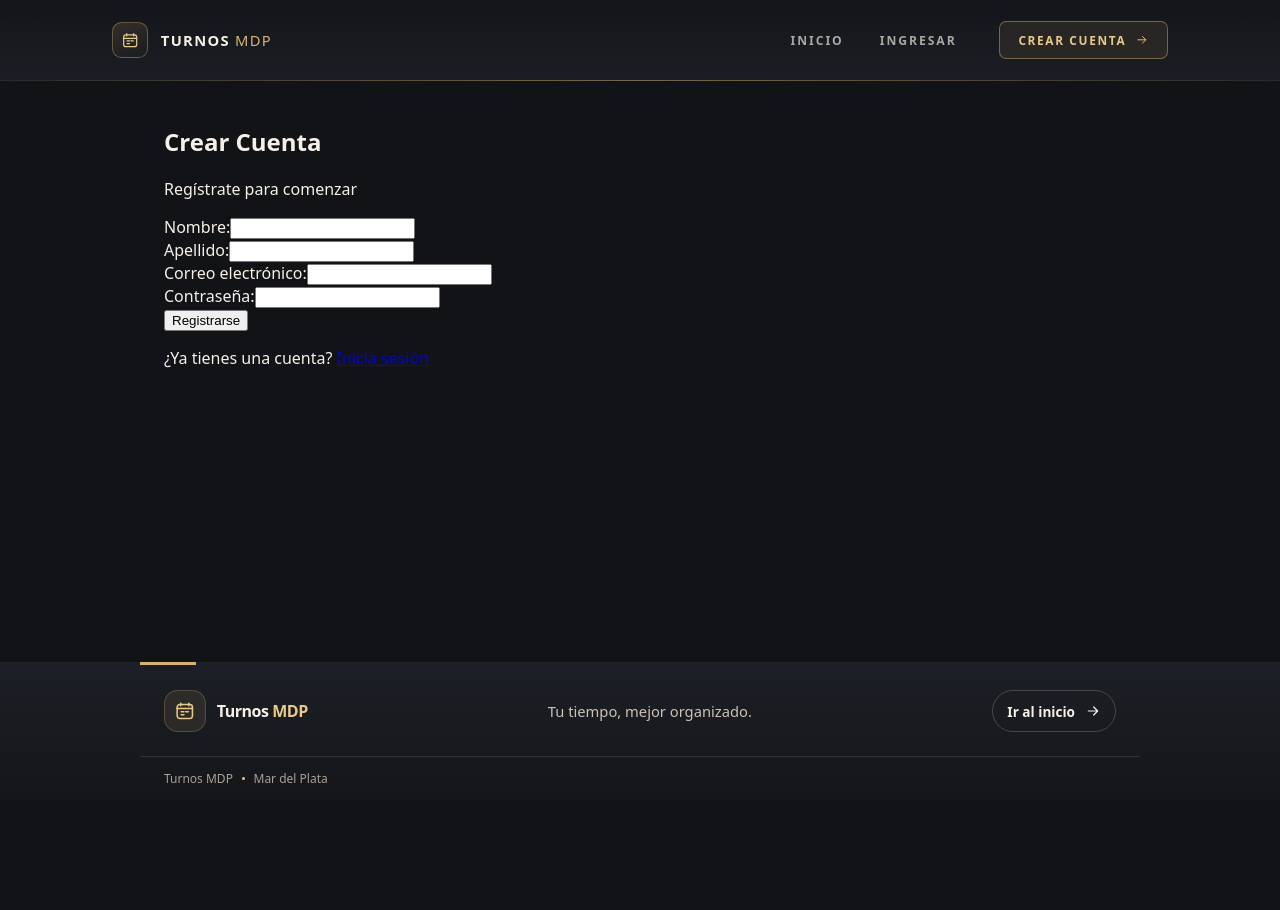
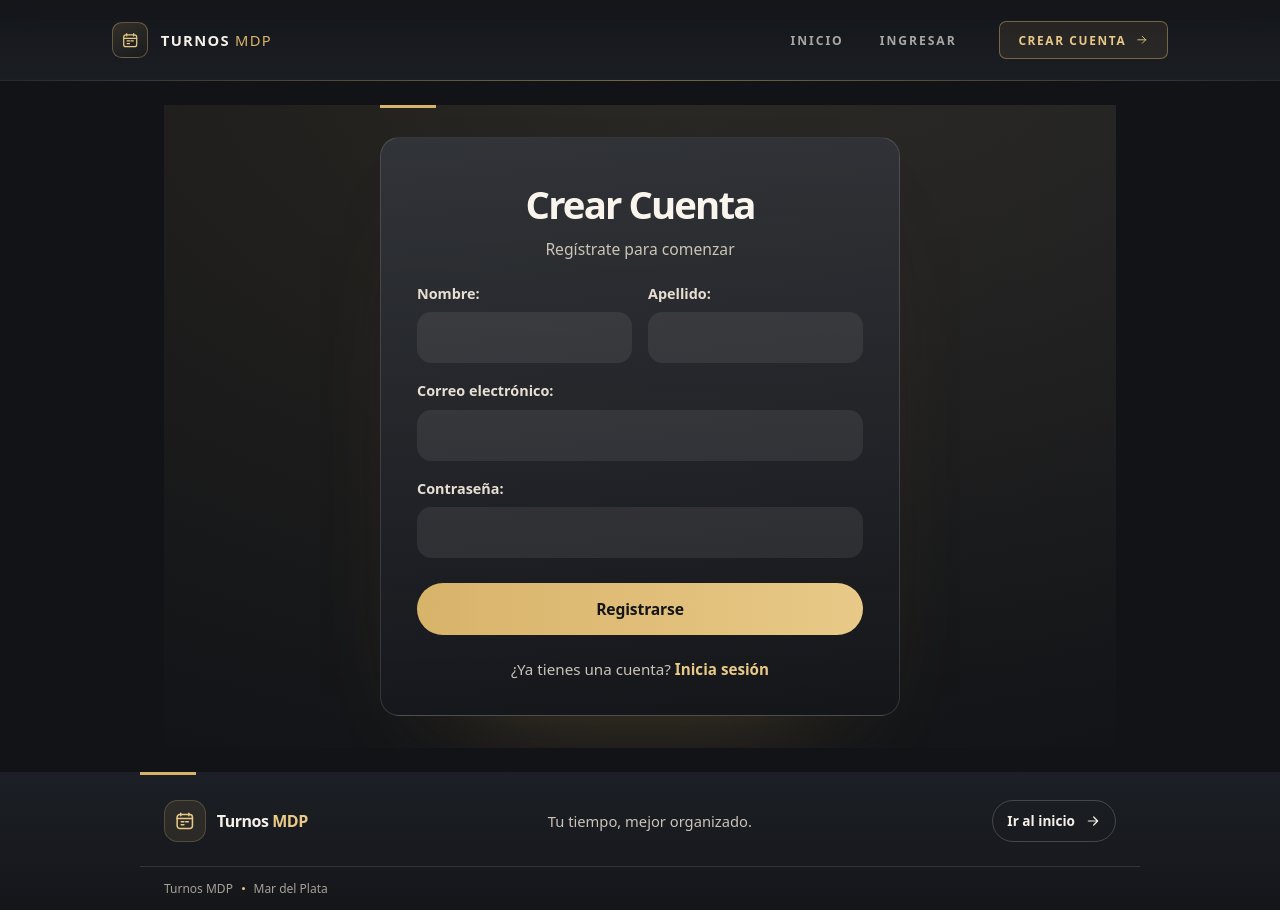
Before and after one commit to LuccaCoppola45/Front-TPfinalTurnos, an Angular app in the folder TpFinal-Front/: page /registro in a window 1280 px wide. Before the commit the page ends 800 px from the top, so only its background shows below. Built offline with nearby package versions, Linux system fonts and the light colour scheme.

Commit message:
css del formulario

```diff
--- a/TpFinal-Front/src/app/pages/registro/registro.css
+++ b/TpFinal-Front/src/app/pages/registro/registro.css
@@ -0,0 +1,244 @@
+/* Registro: misma estética que el login (fondo oscuro, tarjeta y acento dorado) */
+:host {
+  display: block;
+}
+
+.registro-container {
+  position: relative;
+  display: flex;
+  align-items: center;
+  justify-content: center;
+  min-height: calc(100dvh - 160px);
+  padding: 2rem 1.5rem;
+  background:
+    radial-gradient(1200px 800px at 50% -10%, rgb(216 179 106 / 12%), transparent),
+    radial-gradient(800px 600px at 100% 0%, rgb(28 31 37 / 60%), transparent),
+    #111317;
+  overflow: hidden;
+}
+
+.registro-container::before {
+  position: absolute;
+  top: 0;
+  left: max(1.5rem, calc((100% - 520px) / 2));
+  width: 3.5rem;
+  height: 3px;
+  background: #d8b36a;
+  content: '';
+}
+
+.registro-card {
+  position: relative;
+  width: min(520px, 100%);
+  display: flex;
+  flex-direction: column;
+  gap: 1.5rem;
+  padding: 2.5rem 2.25rem 2.25rem;
+  border: 1px solid rgb(245 241 232 / 14%);
+  border-radius: 1.2rem;
+  background:
+    linear-gradient(180deg, rgb(245 241 232 / 10%) 0%, transparent 100%),
+    linear-gradient(160deg, rgb(28 31 37 / 98%) 0%, rgb(20 22 26 / 98%) 100%);
+  box-shadow:
+    0 60px 120px -80px rgb(216 179 106 / 40%),
+    0 40px 80px -60px rgb(8 9 11 / 90%);
+  backdrop-filter: blur(12px);
+}
+
+/* Encabezado */
+.registro-card h2 {
+  margin: 0;
+  text-align: center;
+  font-size: clamp(1.8rem, 4vw, 2.4rem);
+  font-weight: 750;
+  letter-spacing: -0.05em;
+  color: #f9f5ed;
+}
+
+.subtitle {
+  margin: -1rem 0 0;
+  text-align: center;
+  color: #cbc4b7;
+  font-size: 0.98rem;
+}
+
+/* Formulario: nombre y apellido lado a lado, el resto ocupa todo el ancho */
+.registro-card form {
+  display: grid;
+  grid-template-columns: repeat(2, minmax(0, 1fr));
+  gap: 1.1rem 1rem;
+}
+
+.campo:nth-of-type(n + 3),
+.btn-submit {
+  grid-column: 1 / -1;
+}
+
+.campo {
+  display: flex;
+  flex-direction: column;
+  gap: 0.6rem;
+  min-width: 0;
+}
+
+.campo label {
+  font-size: 0.9rem;
+  font-weight: 600;
+  color: #e6dfd2;
+}
+
+.campo input {
+  width: 100%;
+  padding: 0.85rem 1rem;
+  border: 1px solid transparent;
+  border-radius: 0.9rem;
+  background: rgb(245 241 232 / 8%);
+  color: #f9f5ed;
+  font-size: 0.98rem;
+  font-family: inherit;
+  transition:
+    border-color 160ms ease,
+    box-shadow 160ms ease,
+    background-color 160ms ease;
+}
+
+.campo input::placeholder {
+  color: rgb(203 196 183 / 70%);
+}
+
+.campo input:hover {
+  background: rgb(245 241 232 / 12%);
+}
+
+.campo input:focus-visible {
+  outline: none;
+  border-color: rgb(216 179 106 / 80%);
+  box-shadow: 0 0 0 4px rgb(216 179 106 / 14%);
+  background: rgb(245 241 232 / 14%);
+}
+
+/* Autocompletado del navegador: que no pinte el input de blanco/amarillo */
+.campo input:-webkit-autofill {
+  -webkit-text-fill-color: #f9f5ed;
+  box-shadow: 0 0 0 1000px #23262c inset;
+  caret-color: #f9f5ed;
+}
+
+.campo input.is-invalid {
+  border-color: rgb(248 113 113 / 80%);
+}
+
+.campo input.is-invalid:focus-visible {
+  border-color: rgb(248 113 113 / 90%);
+  box-shadow: 0 0 0 4px rgb(248 113 113 / 16%);
+}
+
+.error-message {
+  margin-top: -0.2rem;
+  color: #fca5a5;
+  font-size: 0.85rem;
+}
+
+/* Error que viene del backend (ej.: email ya registrado) */
+.alert-error {
+  padding: 0.8rem 1rem;
+  border: 1px solid rgb(248 113 113 / 40%);
+  border-radius: 0.9rem;
+  background: rgb(248 113 113 / 14%);
+  color: #fecaca;
+  font-size: 0.92rem;
+}
+
+/* Botón */
+.btn-submit {
+  margin-top: 0.4rem;
+  width: 100%;
+  padding: 0.95rem 1.2rem;
+  border: none;
+  border-radius: 999px;
+  background: linear-gradient(90deg, #d8b36a 0%, #e8c987 100%);
+  color: #14161a;
+  font-size: 0.98rem;
+  font-weight: 700;
+  font-family: inherit;
+  letter-spacing: -0.01em;
+  cursor: pointer;
+  transition:
+    transform 160ms ease,
+    box-shadow 160ms ease,
+    filter 160ms ease;
+}
+
+.btn-submit:hover:not(:disabled) {
+  transform: translateY(-1px);
+  box-shadow: 0 18px 40px -24px rgb(216 179 106 / 90%);
+}
+
+.btn-submit:active:not(:disabled) {
+  transform: scale(0.98);
+}
+
+.btn-submit:focus-visible {
+  outline: 3px solid rgb(216 179 106 / 80%);
+  outline-offset: 4px;
+}
+
+.btn-submit:disabled {
+  cursor: not-allowed;
+  filter: grayscale(12%);
+  opacity: 0.7;
+}
+
+/* Link a login */
+.footer-link {
+  text-align: center;
+  color: #cbc4b7;
+  font-size: 0.95rem;
+}
+
+.footer-link p {
+  margin: 0;
+}
+
+.footer-link a {
+  color: #e8c987;
+  font-weight: 600;
+  text-decoration: none;
+}
+
+.footer-link a:hover {
+  text-decoration: underline;
+}
+
+.footer-link a:focus-visible {
+  outline: 2px solid #e8c987;
+  outline-offset: 3px;
+  border-radius: 0.4rem;
+}
+
+/* Celular: una sola columna */
+@media (max-width: 520px) {
+  .registro-container {
+    min-height: calc(100dvh - 140px);
+    padding: 1.5rem 1rem;
+  }
+
+  .registro-container::before {
+    left: 1rem;
+  }
+
+  .registro-card {
+    padding: 2rem 1.6rem;
+    gap: 1.25rem;
+  }
+
+  .registro-card form {
+    grid-template-columns: 1fr;
+  }
+}
+
+@media (prefers-reduced-motion: reduce) {
+  * {
+    transition-duration: 0.01ms !important;
+  }
+}
```
